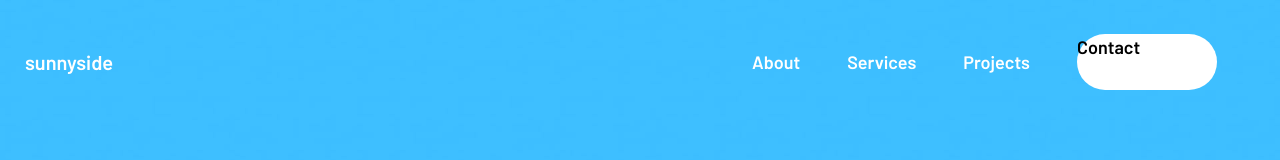
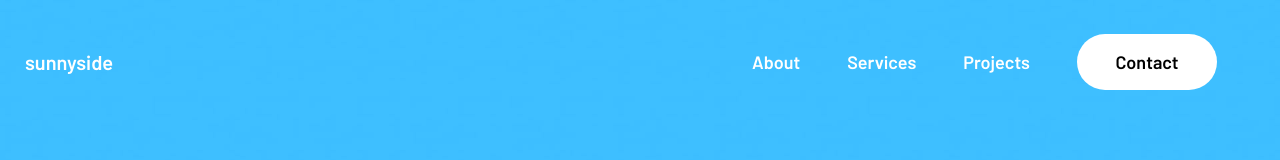
Before and after one commit to BuraYu/agency, a React (Create React App) app: page / in a window 1280 px wide. Shown: the top 160 px of the page. Built offline with nearby package versions, Linux system fonts and the light colour scheme.

Commit message:
add components structure

```diff
--- a/src/App.js
+++ b/src/App.js
@@ -1,33 +1,12 @@
 import "./sass/style.css";
+import Header from "./components/Header";
 
 function App() {
   return (
     <div className="App">
       <div className="container">
         {/* Hero section */}
-        <section className="hero">
-          <div className="header-bar">
-            <span className="logo">sunnyside</span>
-            <nav className="navigation">
-              <ul>
-                <li>
-                  <a href="#">About</a>
-                </li>
-                <li>
-                  <a href="#">Services</a>
-                </li>
-                <li>
-                  <a href="#">Projects</a>
-                </li>
-                <li className="contact-list">
-                  <a href="#" className="contact">
-                    Contact
-                  </a>
-                </li>
-              </ul>
-            </nav>
-          </div>
-        </section>
+        <Header Header />
       </div>
     </div>
   );
--- /dev/null
+++ b/src/components/Header.jsx
@@ -0,0 +1,31 @@
+import "../sass/style.css";
+
+function Header() {
+  return (
+    <section className="hero">
+      <div className="header-bar">
+        <span className="logo">sunnyside</span>
+        <nav className="navigation">
+          <ul>
+            <li>
+              <a href="#">About</a>
+            </li>
+            <li>
+              <a href="#">Services</a>
+            </li>
+            <li>
+              <a href="#">Projects</a>
+            </li>
+            <li className="contact-list">
+              <a href="#" className="contact">
+                Contact
+              </a>
+            </li>
+          </ul>
+        </nav>
+      </div>
+    </section>
+  );
+}
+
+export default Header;
--- a/src/sass/style.css
+++ b/src/sass/style.css
@@ -98,10 +98,28 @@
           align-items: center;
 }
 
+ul {
+  display: -webkit-box;
+  display: -ms-flexbox;
+  display: flex;
+  -webkit-box-pack: center;
+      -ms-flex-pack: center;
+          justify-content: center;
+  -webkit-box-align: center;
+      -ms-flex-align: center;
+          align-items: center;
+}
+
 li {
   display: -webkit-box;
   display: -ms-flexbox;
   display: flex;
+  -webkit-box-pack: center;
+      -ms-flex-pack: center;
+          justify-content: center;
+  -webkit-box-align: center;
+      -ms-flex-align: center;
+          align-items: center;
 }
 
 .App {
@@ -175,6 +193,15 @@
 .container .hero .header-bar ul li a {
   color: white;
   text-decoration: none;
+  display: -webkit-box;
+  display: -ms-flexbox;
+  display: flex;
+  -webkit-box-pack: center;
+      -ms-flex-pack: center;
+          justify-content: center;
+  -webkit-box-align: center;
+      -ms-flex-align: center;
+          align-items: center;
 }
 
 .container .hero .header-bar ul li .contact {
@@ -183,5 +210,15 @@
   width: 140px;
   height: 56px;
   border-radius: 28px;
+  display: -webkit-box;
+  display: -ms-flexbox;
+  display: flex;
+  -webkit-box-pack: center;
+      -ms-flex-pack: center;
+          justify-content: center;
+  -webkit-box-align: center;
+      -ms-flex-align: center;
+          align-items: center;
+  text-align: center;
 }
 /*# sourceMappingURL=style.css.map */
--- a/src/sass/style.scss
+++ b/src/sass/style.scss
@@ -85,8 +85,15 @@
   align-items: center;
 }
 
+ul {
+  display: flex;
+  justify-content: center;
+  align-items: center;
+}
 li {
   display: flex;
+  justify-content: center;
+  align-items: center;
 }
 
 .App {
@@ -118,12 +125,10 @@
         color: white;
         font-size: 20px;
       }
-
       ul {
         display: flex;
         justify-content: center;
         align-items: center;
-
         gap: 47px;
 
         li {
@@ -132,6 +137,9 @@
           a {
             color: white;
             text-decoration: none;
+            display: flex;
+            justify-content: center;
+            align-items: center;
           }
 
           .contact {
@@ -140,6 +148,10 @@
             width: 140px;
             height: 56px;
             border-radius: 28px;
+            display: flex;
+            justify-content: center;
+            align-items: center;
+            text-align: center;
           }
         }
       }
```
Also changed, not shown: 1 other file (tests, documents, lock files or other folders).
